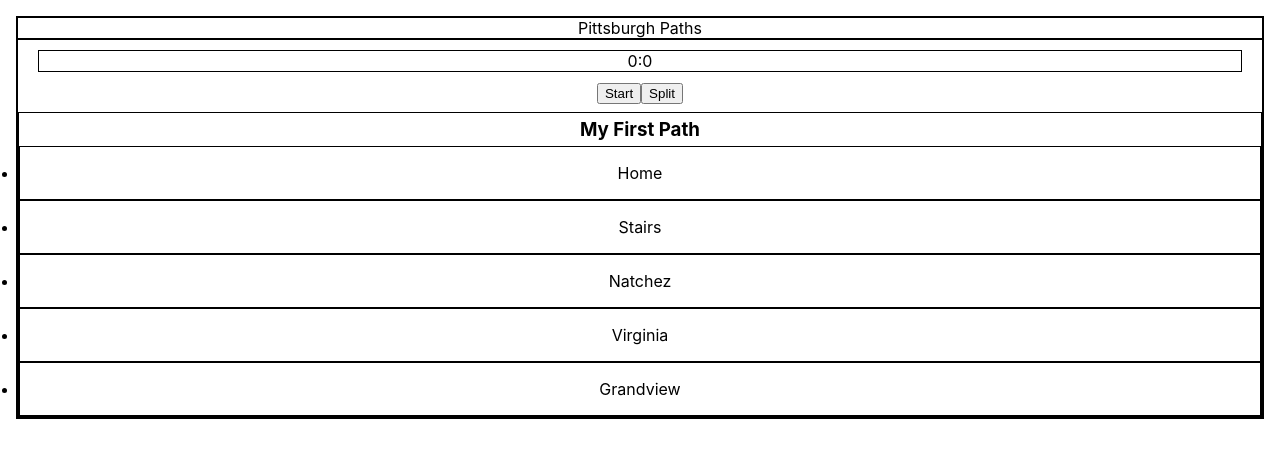
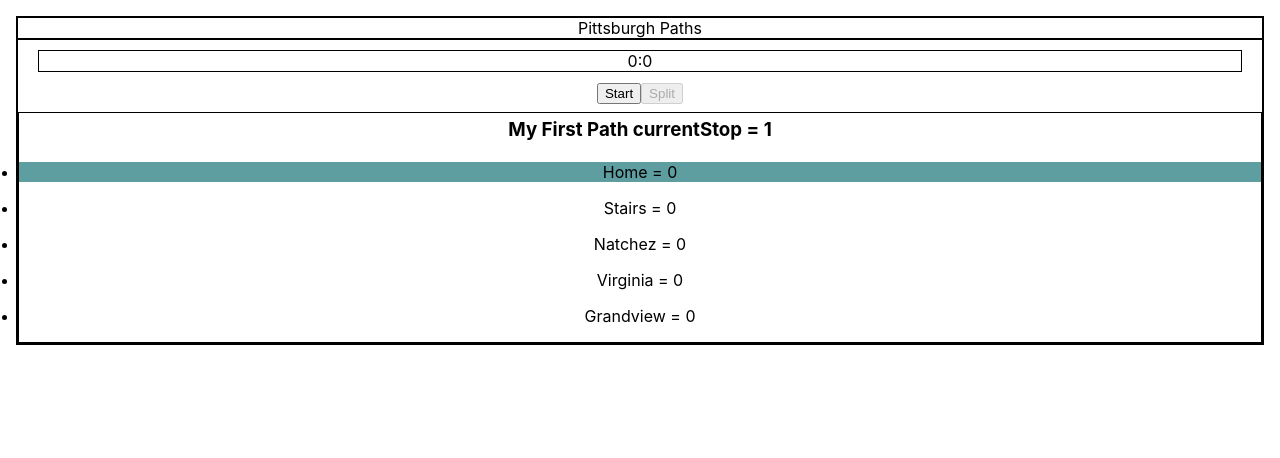
Before and after one commit to benmerchant/react-pgh, a React (Create React App) app: page / in a window 1280 px wide. Shown: the top 458 px of the page. Built offline with nearby package versions, Linux system fonts and the light colour scheme.

Commit message:
add order prop to stops and new state vars for clock functionality split button updates state on a per stop basis now

```diff
--- a/package.json
+++ b/package.json
@@ -1,6 +1,6 @@
 {
   "name": "react-pgh",
-  "version": "0.1.1",
+  "version": "0.1.3",
   "private": true,
   "dependencies": {
     "@testing-library/jest-dom": "^5.16.1",
--- a/src/App.css
+++ b/src/App.css
@@ -30,3 +30,7 @@
   padding: 5px;
   margin: 0;
 }
+
+.activeStop {
+  background-color: cadetblue;
+}
--- a/src/App.js
+++ b/src/App.js
@@ -7,42 +7,59 @@ function App() {
   const [stops, setStops] = useState([
     {
       id: 1,
+      order: 1,
       name: 'Home',
       time: 0
     },
     {
       id: 2,
+      order: 2,
       name: 'Stairs',
       time: 0
     },
     {
       id: 3,
+      order: 3,
       name: 'Natchez',
       time: 0
     },
     {
       id: 4,
+      order: 4,
       name: 'Virginia',
       time: 0
     },
     {
       id: 5,
+      order: 5,
       name: 'Grandview',
       time: 0
     }
   ])
   const [currentTime, setCurrentTime] = useState(0)
+  const [currentStop, setCurrentStop] = useState(stops[0].order)
+  const [clockRunning, setClockRunning] = useState(false)
+  const [lastStop, setLastStop] = useState(false)
 
   const formattedTime = time => {
    return Math.trunc((time / 1000) / 60) + ':' + time / 1000
   }
-  let clockRunning = false;
   const startClock = time => {
-    clockRunning = clockRunning === false ? true : true; // ha! this cant be right
+    setClockRunning(false ? true : true); // ha! this cant be right
     setInterval(() => {
       time = time + 1;
       setCurrentTime(time)
     }, Math.pow(1000));
+  }
+  const captureSplit = (time, stop) => {
+    if (!clockRunning) alert('this should never happen')
+    if (currentStop === 0) setCurrentStop(1)
+    else (setCurrentStop(currentStop + 1))
+    if (currentStop >= stops.length - 1) {
+      setLastStop(true)
+    }
+    stops[currentStop].time = currentTime
+    console.log(currentStop);
   }
 
 
@@ -55,28 +72,27 @@ function App() {
         <div className="ClockArea SimpleBorder">
           <div className="ClockActual SimpleBorder">
             { formattedTime(currentTime) }
-
           </div>
           <div className="ClockButtons">
-            <button
-              onClick={() => {
-                startClock(currentTime)
-              }}
-            >Start</button>
-            <button>Split</button>
+            <button onClick={() => {startClock(currentTime)}} >
+              {clockRunning ? 'End Path' : 'Start'}
+            </button>
+            <button onClick={() => {captureSplit(currentTime, currentStop)}} disabled={!clockRunning || lastStop} >
+              Split
+            </button>
           </div>
           <div className="PathArea SimpleBorder">
             <h3 className="PathHeader">
-              {path}
+              {path}  currentStop = {currentStop}
             </h3>
             <div className="PathList">
                   <ul>
                     {stops.map(stop =>
                       <li
-                        key={stop.id}
-                        className="SimpleBorder PathList"
+                        key={stop.order}
+                        className={stop.order === currentStop ? 'activeStop' : ''}
                       >
-                        <p>{stop.name}</p>
+                        <p>{stop.name} = {stop.time}</p>
                       </li>
                     )}
                   </ul>
```
Also changed, not shown: public/iterations/0.1.3.png (added).
